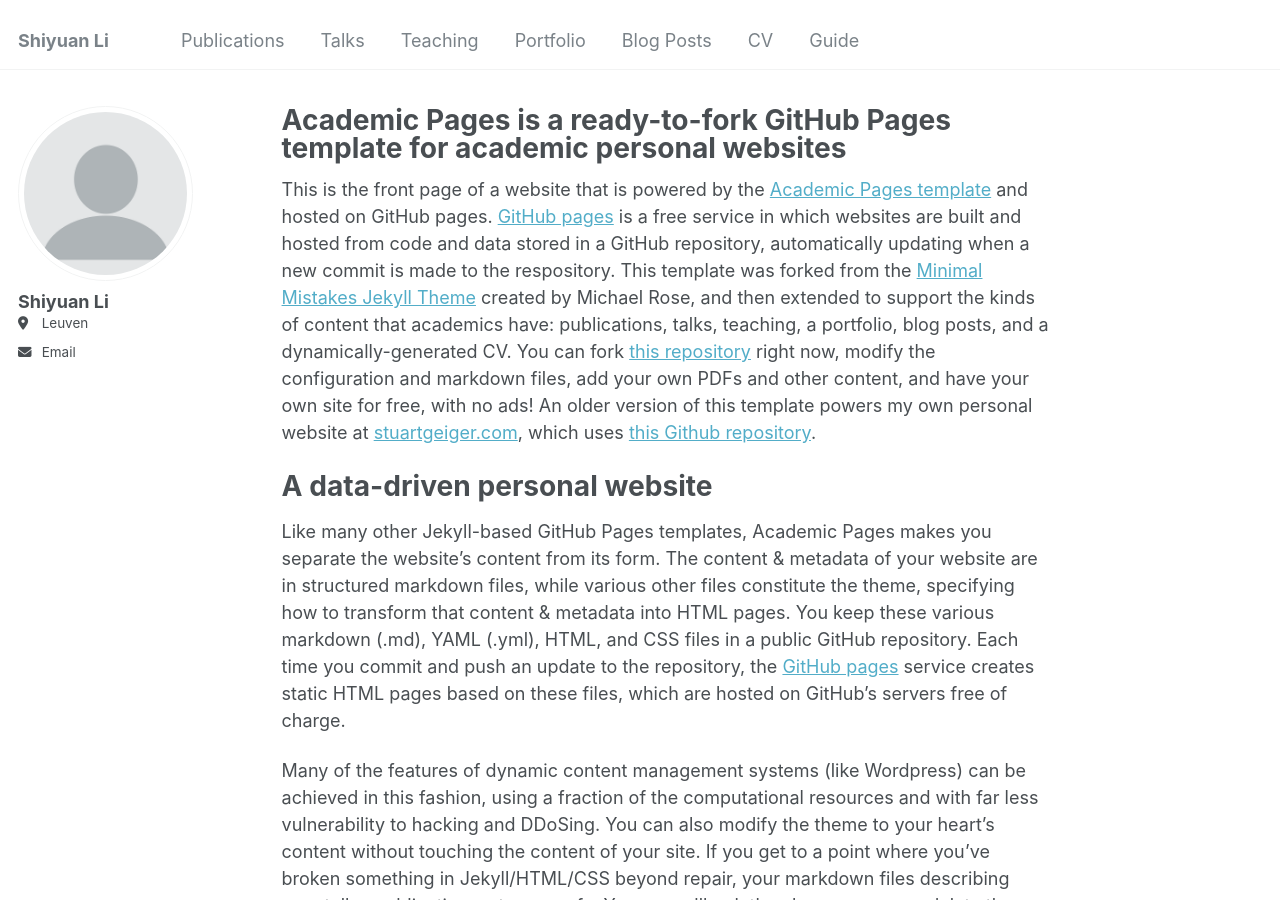
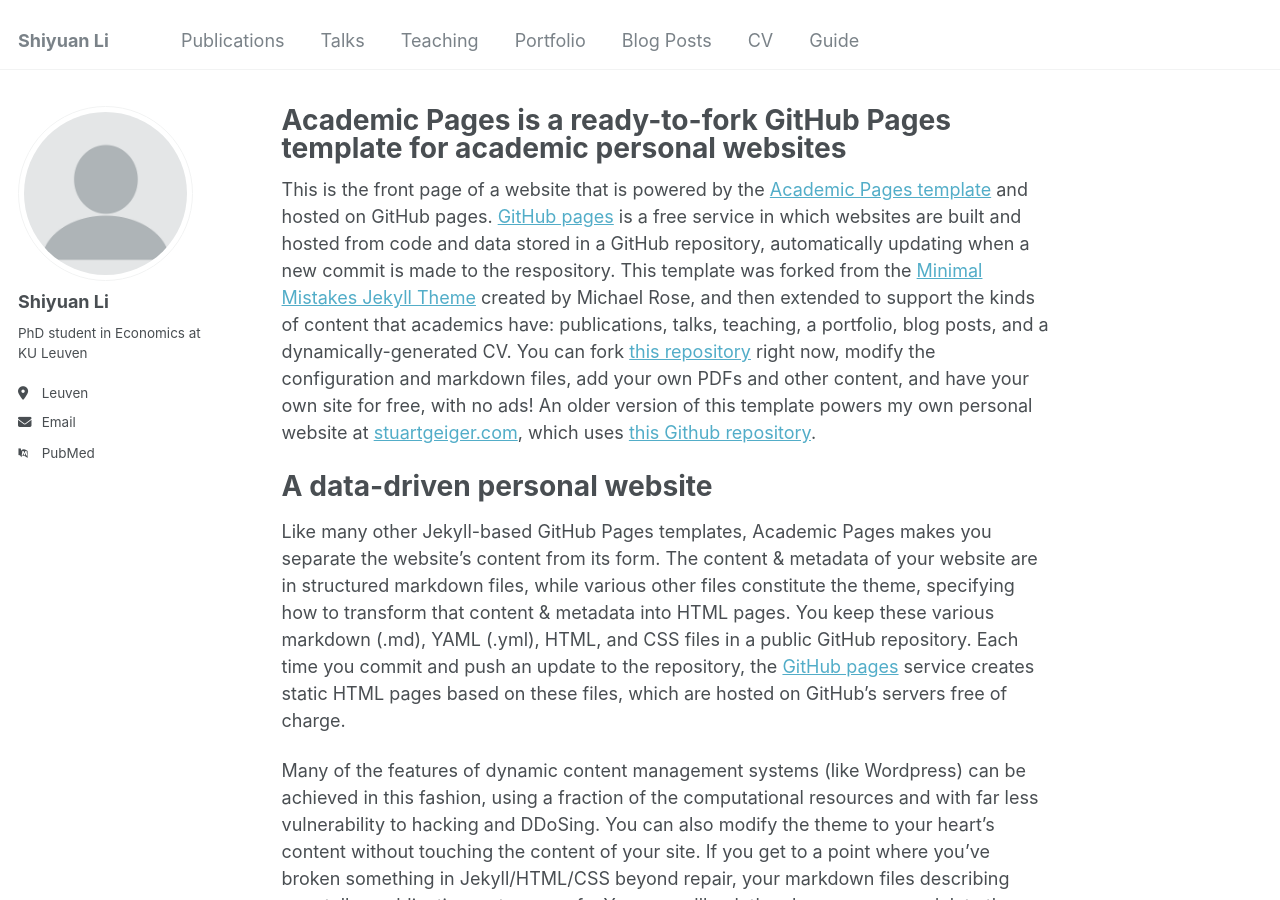
Before and after one commit to ShiyuanLi1/shiyuanli1.github.io, a Jekyll site: the page built from _pages/about.md, in a window 1280 px wide and 900 px high. Built offline with Jekyll 4.4.1, drawn with Linux system fonts in a browser that asks for light colours; some web fonts are replaced; part of the change alters nothing that is shown.

Commit message:
Update _config.yml

```diff
--- a/_config.yml
+++ b/_config.yml
@@ -11,10 +11,10 @@ locale                   : "en-US"
 title                    : "Shiyuan Li"
 title_separator          : "-"
 name                     : &name "Shiyuan Li"
-description              : &description "PhD student in Economics at KU Leuven"
-url                      : https://https://shiyuanli1.github.io # the base hostname & protocol for your site e.g. "https://mmistakes.github.io"
+description              : &description "personal description"
+url                      : https://shiyuanli1.github.io # the base hostname & protocol for your site e.g. "https://mmistakes.github.io"
 baseurl                  : "" # the subpath of your site, e.g. "/blog"
-repository               : "shiyuanli1.github.io"
+repository               : "academicpages/academicpages.github.io"
 
 # Site Author - The following control what appear as part of the author content on the side bar.
 #               If a field is blank the icon and link will not appear, otherwise it will be shown.
@@ -23,10 +23,55 @@ author:
   # Biographic information
   avatar           : "profile.png"
   name             : "Shiyuan Li"
+  pronouns         : # example: "she/her"
+  bio              : "PhD student in Economics at KU Leuven"
+  location         : "Leuven"
+  employer         : #"Red Brick University"
+  uri              : # URL
   email            : "shiyuan.li@kuleuven.be"
-  location         : "Leuven"
 
+  # Academic websites
+  arxiv            : # URL - Update with the correct link to your profile
+  googlescholar    : #"https://scholar.google.com/citations?user=PS_CX0AAAAAJ"
+  impactstory      : # URL
+  orcid            : #"http://orcid.org/yourorcidurl"
+  semantic         : # URL
+  pubmed           : "https://www.ncbi.nlm.nih.gov/pubmed/?term=john+snow"
+  researchgate     : # URL
 
+  # Repositories and software development
+  bitbucket        : # Username - Update with your username on the site
+  codepen          : # Username
+  dribbble         : # Username
+  github           : #"academicpages"
+  kaggle           : # Username
+  stackoverflow    : # User number or user number and name (i.e., use "1" or "1/jeff-atwood")
+
+  # Social media
+  bluesky          : #"bsky.app" # Replace this with you Bluesky username
+  facebook         : # Username
+  flickr           : # Username
+  foursquare       : # Username
+  goodreads        : # Username
+  google_plus      : # Username
+  keybase          : # Username
+  instagram        : # Username
+  lastfm           : # Username
+  linkedin         : # Username
+  mastodon         : # URL
+  medium           : # URL
+  pinterest        : # Username
+  soundcloud       : # Username
+  steam            : # Username
+  telegram         : # URL
+  tumblr           : # Username
+  twitter          : # Username for X / Twitter
+  vine             : # Username
+  weibo            : # Username
+  wikipedia        : # Username
+  xing             : # Username
+  youtube          : # Username
+  zhihu            : # Username
 
 
 
```
